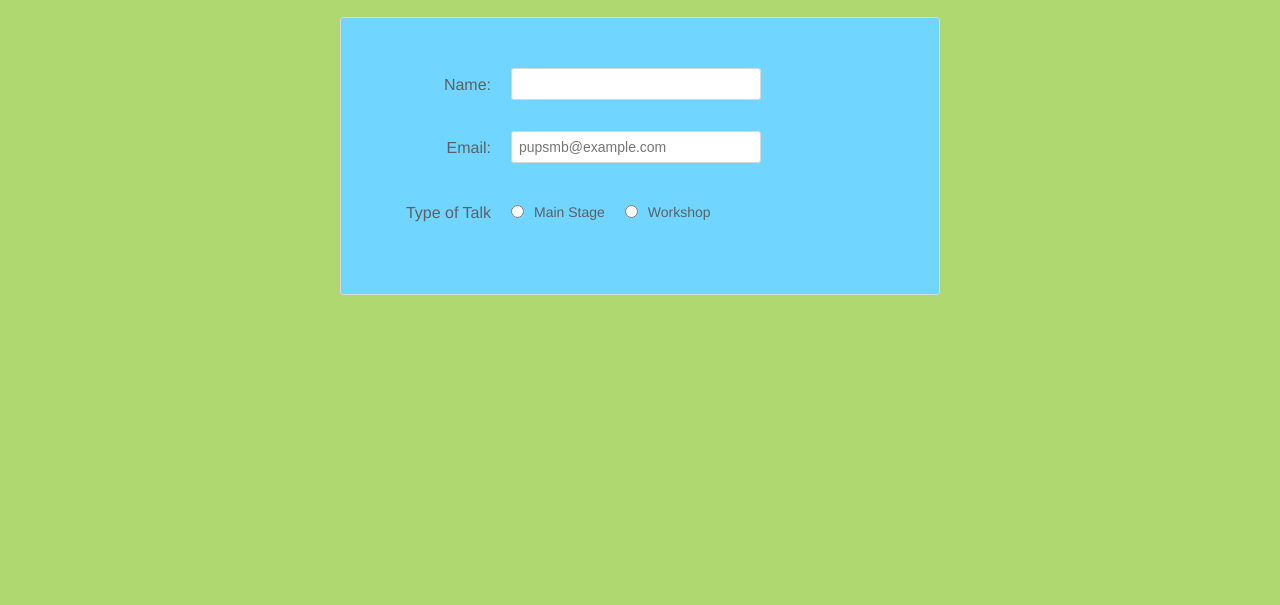
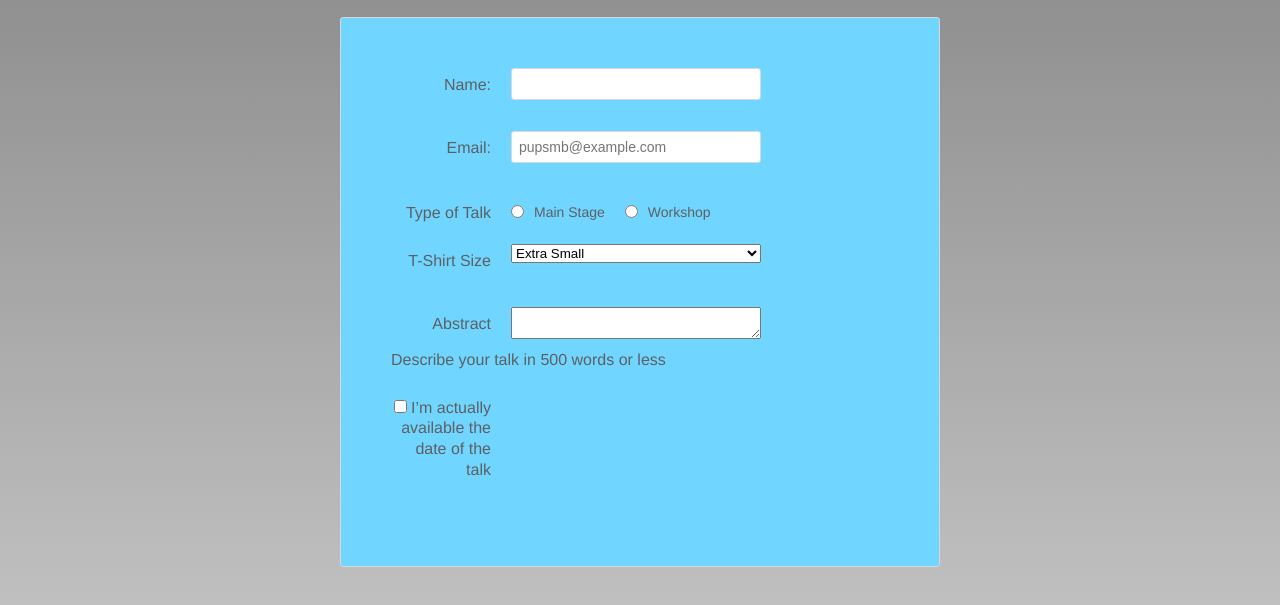
Before and after one commit to leianJoash/HTML_FORMS, a plain HTML site: page speaker-submission.html in a window 1280 px wide. Shown: the part 205-810 px from the top of the page. Drawn offline with Linux system fonts and the light colour scheme.

Commit message:
implemented the use of checkbox & textarea

```diff
--- a/speaker-submission.html
+++ b/speaker-submission.html
@@ -2,6 +2,11 @@
 <html lang="en">
 
 <head>
+  <style>
+    body {
+      background: linear-gradient(to bottom, #808080, #C0C0C0);
+    }
+  </style>
   <meta charset="UTF-8">
   <meta name="viewport" content="width=device-width, initial-scale=1.0">
   <title>Speaker Submission</title>
@@ -43,6 +48,32 @@
       <input type="radio" value="workshop" id="talk-type-2" name="talk-type">
       <label for="talk-type-2" class="radio-label">Workshop</label>
     </fieldset>
+
+    <div class='form-row'>
+      <label for='t-shirt'>T-Shirt Size</label>
+      <select id='t-shirt' name='t-shirt'>
+        <option value='xs'>Extra Small</option>
+        <option value='s'>Small</option>
+        <option value='m'>Medium</option>
+        <option value='l'>Large</option>
+      </select>
+    </div>
+
+    <div class='form-row'>
+      <label for='abstract'>Abstract</label>
+      <textarea id='abstract' name='abstract'></textarea>
+      <div class='instructions'>Describe your talk in 500 words or less</div>
+    </div>
+
+    <div class='form-row'>
+      <label class='checkbox-label' for='available'>
+        <input id='available' name='available' type='checkbox' value='is-available' />
+        <span>I’m actually available the date of the talk</span>
+      </label>
+    </div>
+
+
+
   </form>
 
 
```
